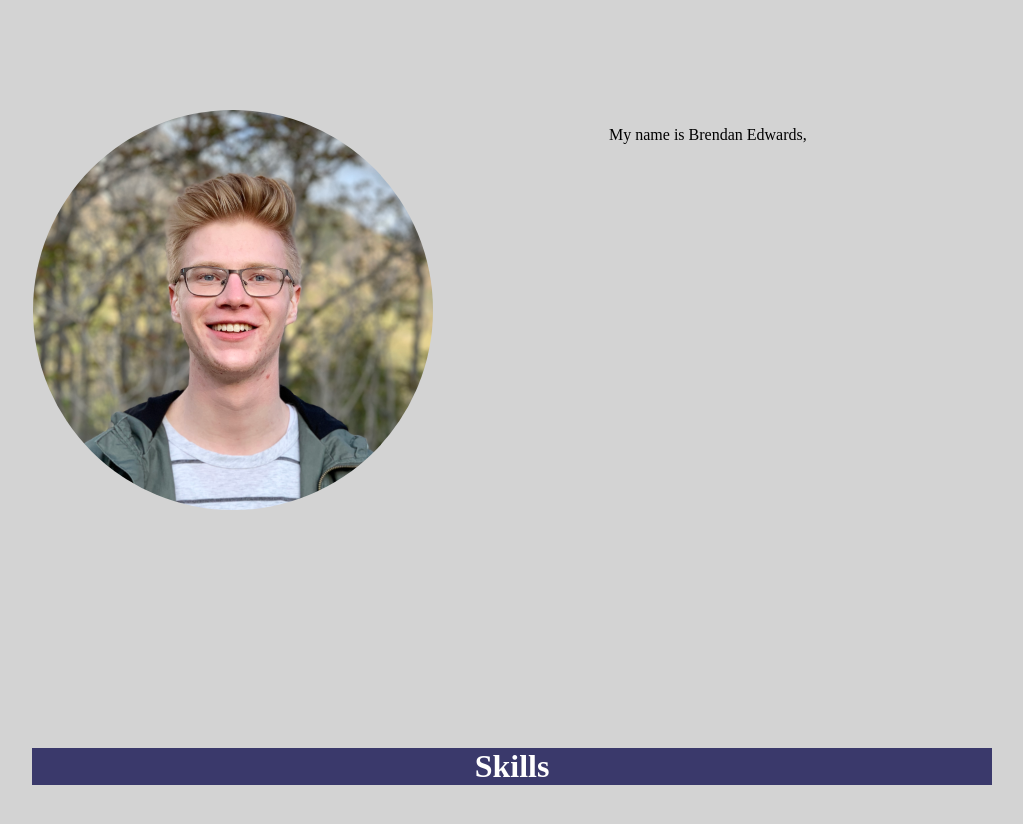
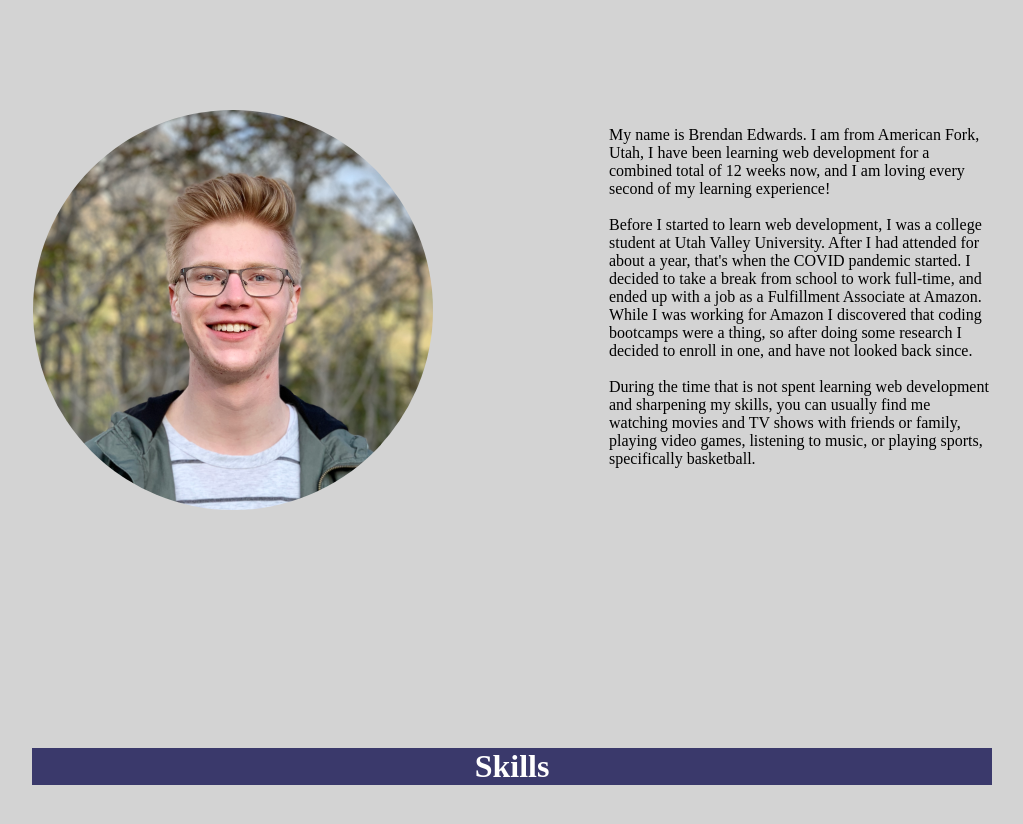
Before and after one commit to bedwards04/bedwards04.github.io, a plain HTML site: page index.html in a window 1280 px wide. Shown: the part 880-1704 px from the top of the page, without its empty margins (128-1151 px from the left). Drawn offline with nearby package versions, Linux system fonts and the light colour scheme.

Commit message:
added more about me info

```diff
--- a/index.html
+++ b/index.html
@@ -28,7 +28,7 @@
             <img src="./image/self-image.jpg" alt="self-image">
         </div>
         <div id="about-div2">
-            <p>My name is Brendan Edwards,</p>
+            <p>My name is Brendan Edwards. I am from American Fork, Utah, I have been learning web development for a combined total of 12 weeks now, and I am loving every second of my learning experience! <br><br> Before I started to learn web development, I was a college student at Utah Valley University. After I had attended for about a year, that's when the COVID pandemic started. I decided to take a break from school to work full-time, and ended up with a job as a Fulfillment Associate at Amazon. While I was working for Amazon I discovered that coding bootcamps were a thing, so after doing some research I decided to enroll in one, and have not looked back since. <br><br>During the time that is not spent learning web development and sharpening my skills, you can usually find me watching movies and TV shows with friends or family, playing video games, listening to music, or playing sports, specifically basketball. </p>
         </div>
     </div>
 
```
